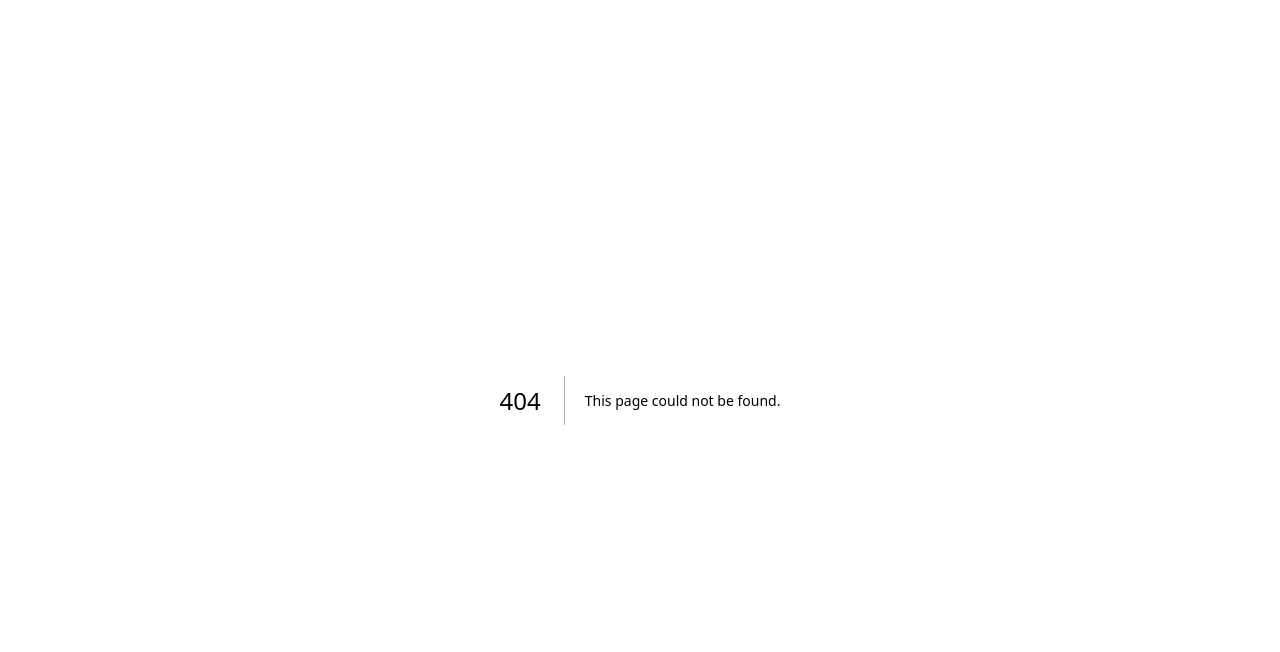
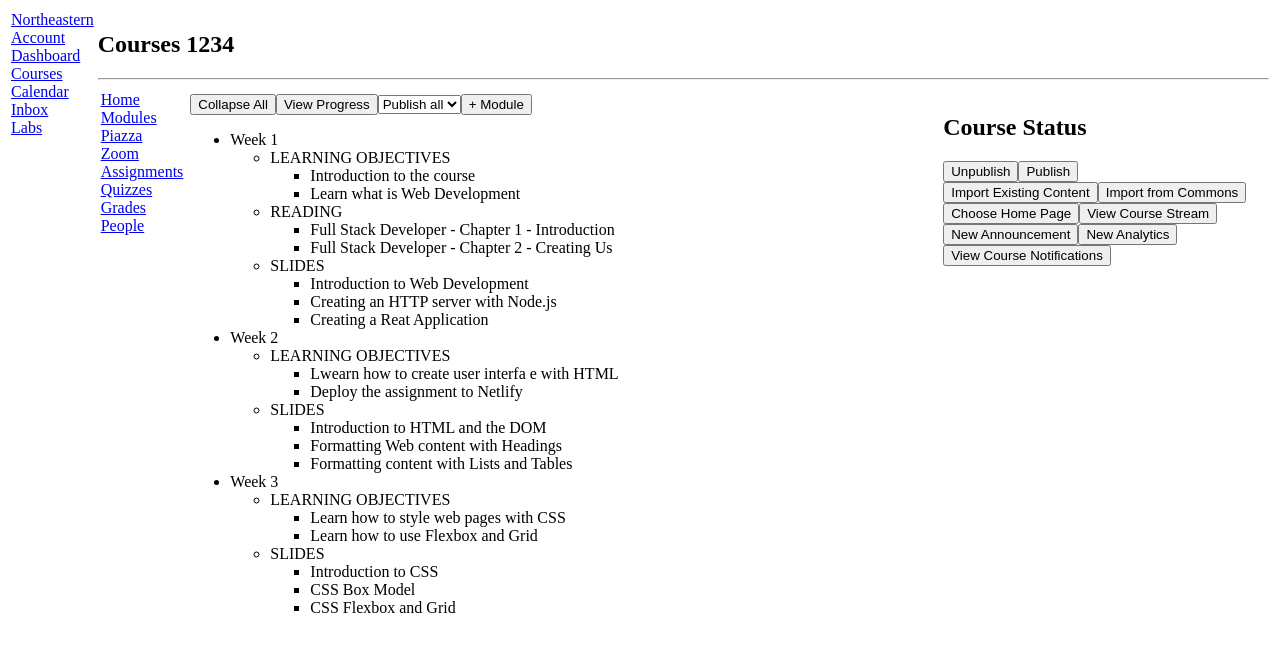
Before and after one commit to mirzaworld/kambaz-next-js, a Next.js app: page /courses/1234/home in a window 1280 px wide. Before the commit this address had no page. Shown: the top 652 px of the page. Built offline with nearby package versions, Linux system fonts and the light colour scheme.

Commit message:
Add course modules and status components for enhanced course management

```diff
--- /dev/null
+++ b/app/(kambaz)/courses/[cid]/home/page.tsx
@@ -0,0 +1,17 @@
+import Modules from "../modules/page";
+import CourseStatus from "./status";
+
+export default function home() {
+    return (
+        <div id = "wd-home">
+            <table>
+                <tbody>
+                    <tr>
+                        <td valign = "top" width = "70%"> < Modules /> </td>
+                        <td valign = "top" width = "30%"> < CourseStatus /> </td>
+                    </tr>
+                </tbody>
+            </table>
+        </div>
+    );
+}
--- /dev/null
+++ b/app/(kambaz)/courses/[cid]/home/status.tsx
@@ -0,0 +1,20 @@
+export default function CourseStatus() {
+    return (
+        <div id = "wd-course-status">
+            <h2> Course Status </h2>
+            <button> Unpublish </button>
+            <button> Publish </button>
+            <br />
+            <div>
+                <button> Import Existing Content </button>
+                <button> Import from Commons </button>
+                <button> Choose Home Page </button>
+                <button> View Course Stream </button>
+                <button> New Announcement </button>
+                <button> New Analytics </button>
+                <button> View Course Notifications </button>
+            </div>
+        </div>
+
+    );
+}
--- a/app/(kambaz)/courses/[cid]/modules/page.tsx
+++ b/app/(kambaz)/courses/[cid]/modules/page.tsx
@@ -18,14 +18,56 @@ export default function Modules() {
                                 <li className = "wd-content-item"> Introduction to the course </li>
                                 <li className = "wd-content-item"> Learn what is Web Development </li>
                             </ul>
+                            <li className = "wd-lesson"> READING </li>
+                            <ul className = "wd-content">
+                                <li className = "wd-content-item"> Full Stack Developer - Chapter 1 - Introduction </li>
+                                <li className = "wd-content-item"> Full Stack Developer - Chapter 2 - Creating Us </li>
+
+                            </ul>
+                            <li className = "wd-title"> SLIDES </li>
+                            <ul className = "wd-content">
+                                <li className = "wd-content-item"> Introduction to Web Development </li>
+                                <li className = "wd-content-item"> Creating an HTTP server with Node.js </li>
+                                <li className = "wd-content-item"> Creating a Reat Application </li>
+                            </ul>
                         </li>
                     </ul>
                 </li>
                 <li className = "wd-module">
                     <div className = "wd-title"> Week 2 </div>
+                    <ul className = "wd-lessons">
+                        <li className = "wd-lesson">
+                            <span className = "wd-title"> LEARNING OBJECTIVES </span>
+                            <ul className = "wd-content">
+                                <li className = "wd-content-item"> Lwearn how to create user interfa e with HTML </li>
+                                <li className = "wd-content-item"> Deploy the assignment to Netlify </li>
+                            </ul>
+                            <li className = "wd-lesson"> SLIDES </li>
+                            <ul className = "wd-content">
+                                <li className = "wd-content-item"> Introduction to HTML and the DOM </li>
+                                <li className = "wd-content-item"> Formatting Web content with Headings </li>
+                                <li className = "wd-content-item"> Formatting content with Lists and Tables </li>
+                            </ul>
+                        </li>
+                    </ul>
                 </li>
                 <li className = "wd-module" >
                     <div className = "wd-title-content"> Week 3 </div>
+                    <ul className = "wd-lessons">
+                        <li className = "wd-lesson">
+                            <span className = "wd-title"> LEARNING OBJECTIVES </span>
+                            <ul className = "wd-content">
+                                <li className = "wd-content-item"> Learn how to style web pages with CSS </li>
+                                <li className = "wd-content-item"> Learn how to use Flexbox and Grid </li>
+                            </ul>
+                            <li className = "wd-lesson"> SLIDES </li>
+                            <ul className = "wd-content">
+                                <li className = "wd-content-item"> Introduction to CSS </li>
+                                <li className = "wd-content-item"> CSS Box Model </li>
+                                <li className = "wd-content-item"> CSS Flexbox and Grid </li>
+                            </ul>
+                        </li>
+                    </ul>
                 </li>
             </ul>
         </div>
```
Also changed, not shown: app/(kambaz)/courses/[cid]/page.tsx (+5 -6 lines).
